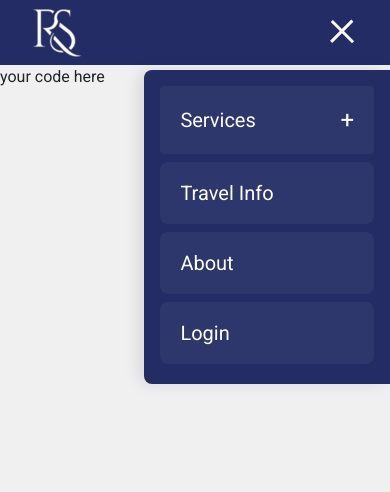
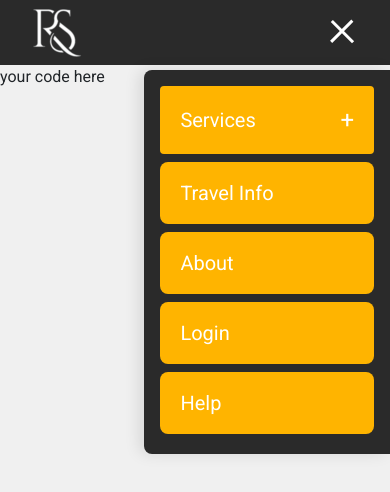
Before and after one commit to rsaldonido/z-abs, a plain HTML site: page index.html in a window 390 px wide. Both pictures are taken after a click on the label 343 px from the left and 32 px from the top of the page. Drawn offline with nearby package versions, Linux system fonts and the light colour scheme.

Commit message:
Updated color theme

```diff
--- a/index.html
+++ b/index.html
@@ -51,6 +51,7 @@
 				        <div><a class="nav-link" href="#travelInfo">Travel Info</a></div>
 				        <div><a class="nav-link" href="#about">About</a></div>
 				        <div><a class="nav-link" href="#login">Login</a></div>
+				        <div><a class="nav-link" href="#login">Help</a></div>
 				    </div>
 				</div>
 			</div>
--- a/styles.css
+++ b/styles.css
@@ -12,7 +12,9 @@ body {
 
 /* Navbar styling */
 nav {
-  background-color: #232C64;
+/*  background-color: #232C64;*/
+  background-color: #2a2a2a;
+
   position: sticky;
   top: 0;
   z-index: 1000;
@@ -35,7 +37,7 @@ nav {
 
 /* Navigation links (exclude sub-menu items from underline) */
 .nav-link:not(.services-menu a) {
-  color: white !important;
+  color: white !important; /*font color of nav bar links*/
   text-decoration: none;
   padding: 0.5rem 1rem;
   border-radius: 4px;
@@ -44,7 +46,8 @@ nav {
 }
 
 .nav-link:hover {
-  background-color: rgba(255, 255, 255, 0.1);
+/*  background-color: rgba(255, 255, 255, 0.1);*/
+  background-color: #ffb400;
 }
 
 /* Underline effect (only for main nav items) */
@@ -111,7 +114,7 @@ nav {
     right: 0;
     width: auto;
     height: auto;
-    background-color: #232C64;
+    background-color: #2a2a2a;
     transform: translateX(100%);
     opacity: 0;
     visibility: hidden;
@@ -150,7 +153,8 @@ nav {
     align-items: center;
     width: 100%;
     padding: 16px 20px !important;
-    background: rgba(255, 255, 255, 0.05);
+/*    background: rgba(255, 255, 255, 0.05);*/
+    background: #ffb400; /*Services link background color*/
     border-radius: 8px;
     margin-bottom: 4px;
     transition: all 0.3s ease;
@@ -174,7 +178,8 @@ nav {
 
   #services-toggle:checked ~ .services-toggle {
     border-radius: 8px 8px 0 0;
-    background: rgba(255, 255, 255, 0.1);
+    /*    background: rgba(255, 255, 255, 0.1);*/
+    background: #ffb400;
   }
 
   /* Dropdown indicator */
@@ -220,7 +225,8 @@ nav {
   }
 
   .services-menu a:hover {
-    background: rgba(255, 255, 255, 0.1);
+/*    background: rgba(255, 255, 255, 0.1);*/
+    background: #ffb400;
     transform: translateX(8px);
   }
 
@@ -246,7 +252,8 @@ nav {
   .menu-overlay > div > div:not(.dropdown) a {
     display: block;
     padding: 16px 20px !important;
-    background: rgba(255, 255, 255, 0.05);
+/*    background: rgba(255, 255, 255, 0.05);*/
+    background: #ffb400;
     border-radius: 8px;
     margin-bottom: 4px;
   }
@@ -309,7 +316,7 @@ nav {
     top: 102%;
     left: 0;
     width: 220px;
-    background: #2a387a;
+    background: #2a2a2a; /*Background color of sub menu when on desktop screen*/
     border-radius: 0 0 8px 8px;
     box-shadow: 0 10px 25px rgba(0, 0, 0, 0.15);
     opacity: 0;
@@ -339,7 +346,8 @@ nav {
   }
 
   .services-menu a:hover {
-    background: rgba(255, 255, 255, 0.1);
+/*    background: rgba(255, 255, 255, 0.1);*/
+    background: #ffb400;
     transform: translateX(4px);
   }
 
```
